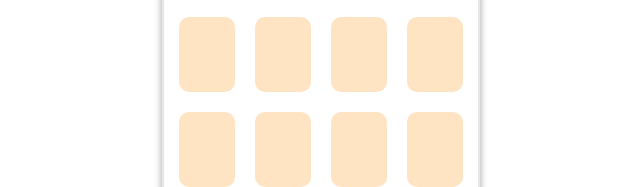
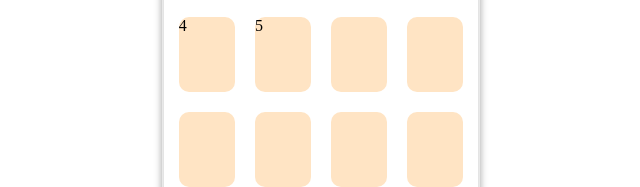
Before and after one commit to ranjeet-zet/ranjeet-zet, a plain HTML site: page css grid/6.html in a window 1280 px wide. Shown: the part 271-458 px from the top of the page, 319-959 px from the left. Drawn offline with Linux system fonts and the light colour scheme.

Commit message:
Uplod Teasting

```diff
--- a/css grid/6.html
+++ b/css grid/6.html
@@ -62,8 +62,8 @@
             <div>2</div>
             <div>3</div>
             <div>+</div>
-            <div></div>
-            <div></div>
+            <div>4</div>
+            <div>5</div>
             <div></div>
             <div></div>
             <div></div>
```
